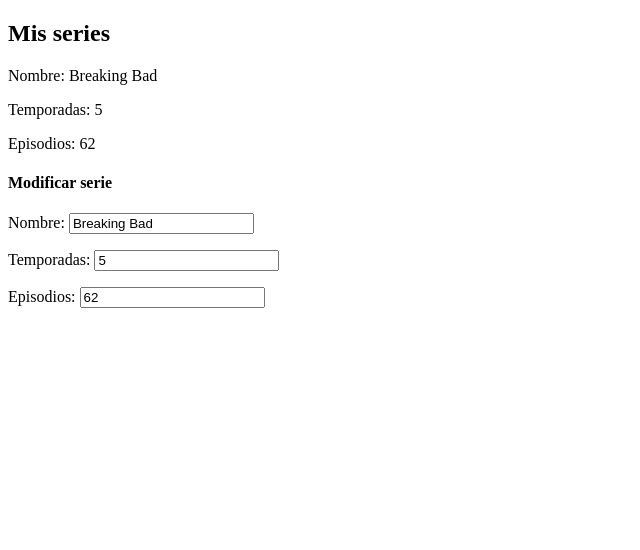
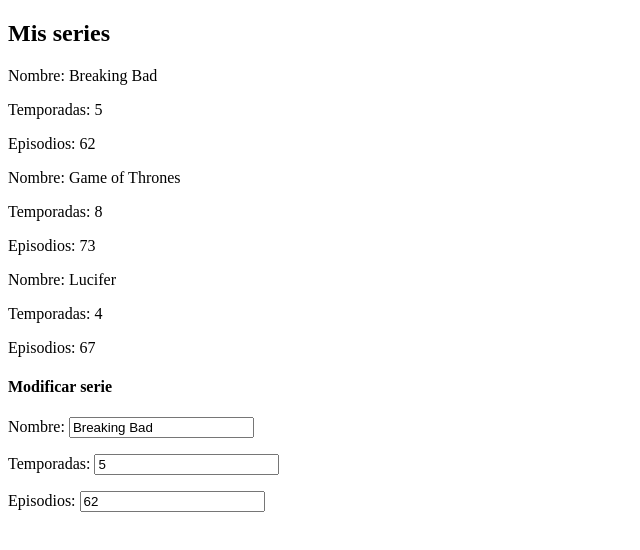
Before and after one commit to webnator/tv-show-tracker, an Angular app: page / in a window 1280 px wide. Shown: the top 550 px of the page, without its empty margins (0-640 px from the left). Built offline with nearby package versions, Linux system fonts and the light colour scheme.

Commit message:
ADD: Añadidos componentes para mostrar nuevas series

```diff
--- a/src/app/app.component.html
+++ b/src/app/app.component.html
@@ -2,6 +2,8 @@
 <h2>Mis series</h2>
 
 <app-show-details [serie]="series[0]"></app-show-details>
+<app-show-details [serie]="series[1]"></app-show-details>
+<app-show-details [serie]="series[2]"></app-show-details>
 
 <div>
   <h4>Modificar serie</h4>
```
